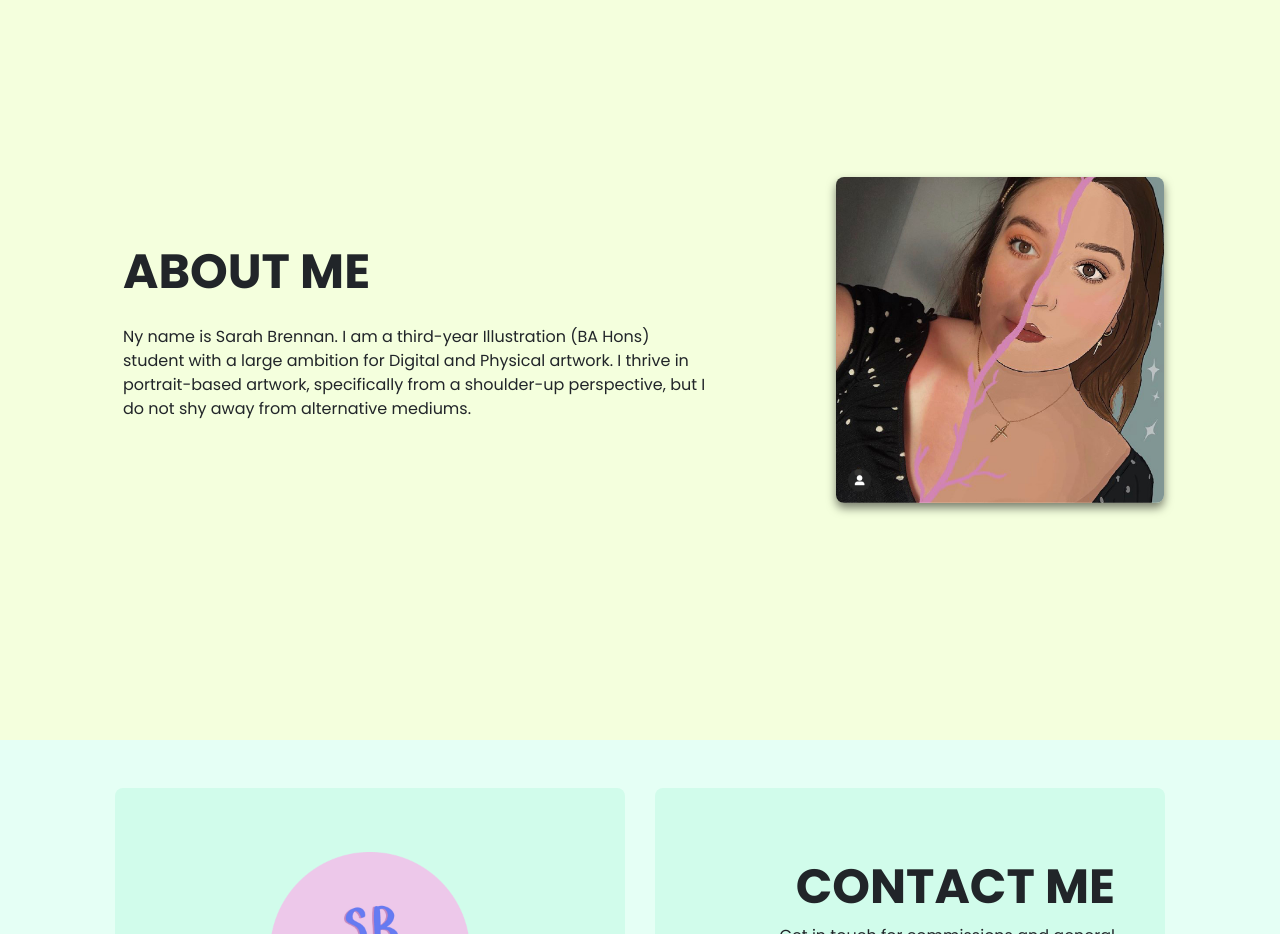
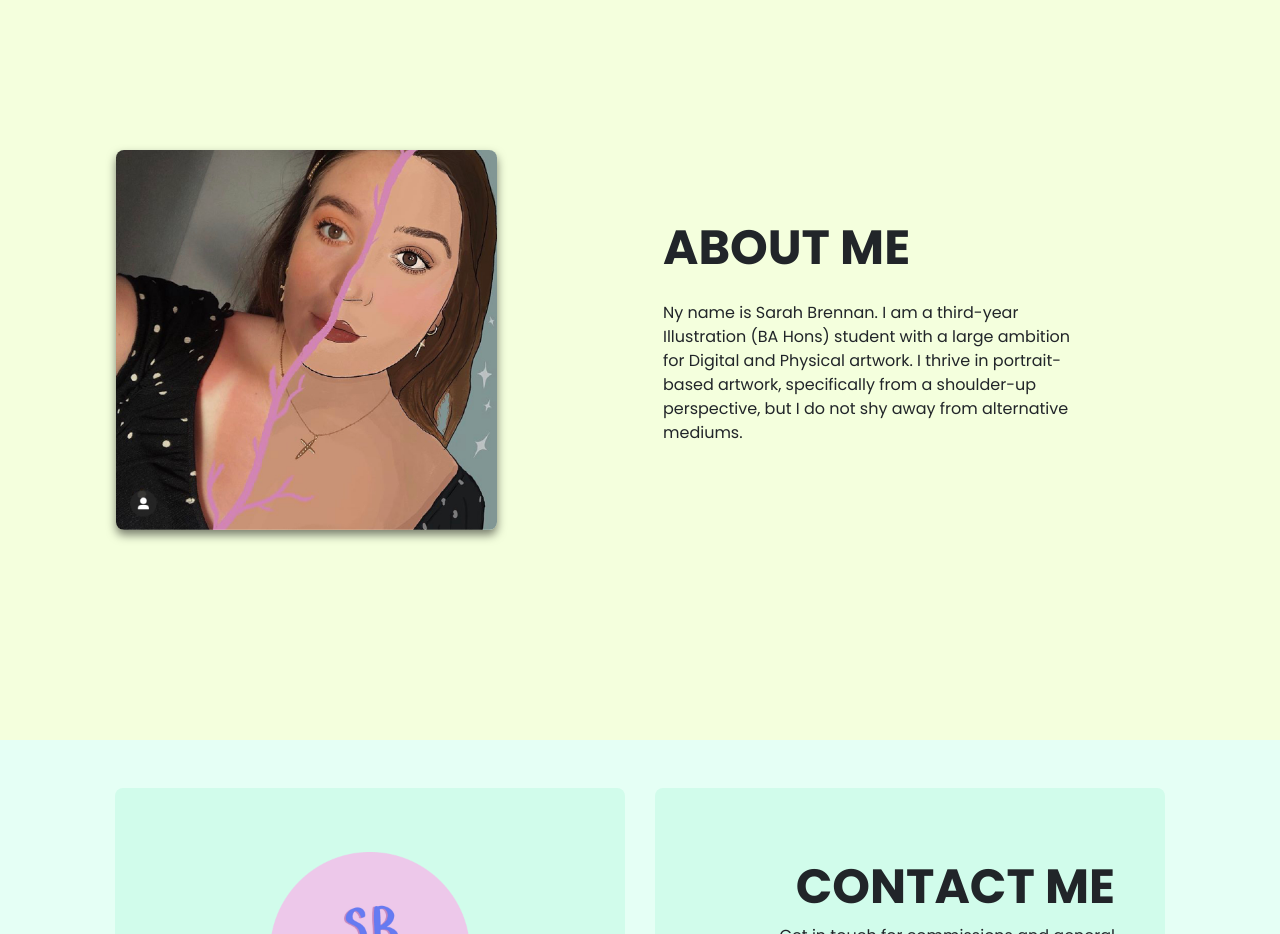
Before and after one commit to ryandawkes7/sb-illustrates, a React (Create React App) app: page / in a window 1280 px wide. Shown: the part 860-1794 px from the top of the page. Built offline with nearby package versions, Linux system fonts and the light colour scheme.

Commit message:
update profile image sizing & position

```diff
--- a/src/components/home/About.js
+++ b/src/components/home/About.js
@@ -5,8 +5,14 @@ export const About = () => {
     <div id="about" className="section_container w-100 d-flex align-items-center" name="section">
       <div className="d-flex justify-content-center align-items-center w-100 px-100 about_container">
 
+        {/* Profile image */}
+        <div className="col-12 col-md-6 mr-auto p-3 d-flex align-items-center justify-content-center">
+            <img className="profile_image w-75 d-none d-md-block mr-auto" src={`${process.env.PUBLIC_URL}/assets/profile-image.png`} alt="Self Portrait" />
+            <img className="profile_image w-100 d-block d-md-none mr-auto" src={`${process.env.PUBLIC_URL}/assets/profile-image.png`} alt="Self Portrait" />
+        </div>
+
         {/* Description */}
-        <div className="col-12 col-md-8 pr-100 d-flex justify-content-center flex-column description_container">
+        <div className="col-12 col-md-6 pr-100 d-flex justify-content-center flex-column description_container">
             <h1 className="p-2">About Me</h1>
             <p className="p-2">
                 Ny name is Sarah Brennan. I am a third-year Illustration (BA Hons) student
@@ -16,11 +22,6 @@ export const About = () => {
             </p>
         </div>
 
-        {/* Profile image */}
-        <div className="col-10 col-md-4 p-3 d-flex align-items-center justify-content-center">
-            <img className="profile_image w-100" src={`${process.env.PUBLIC_URL}/assets/profile-image.png`} alt="Self Portrait" />
-        </div>
-
       </div>
     </div>
   )
```
